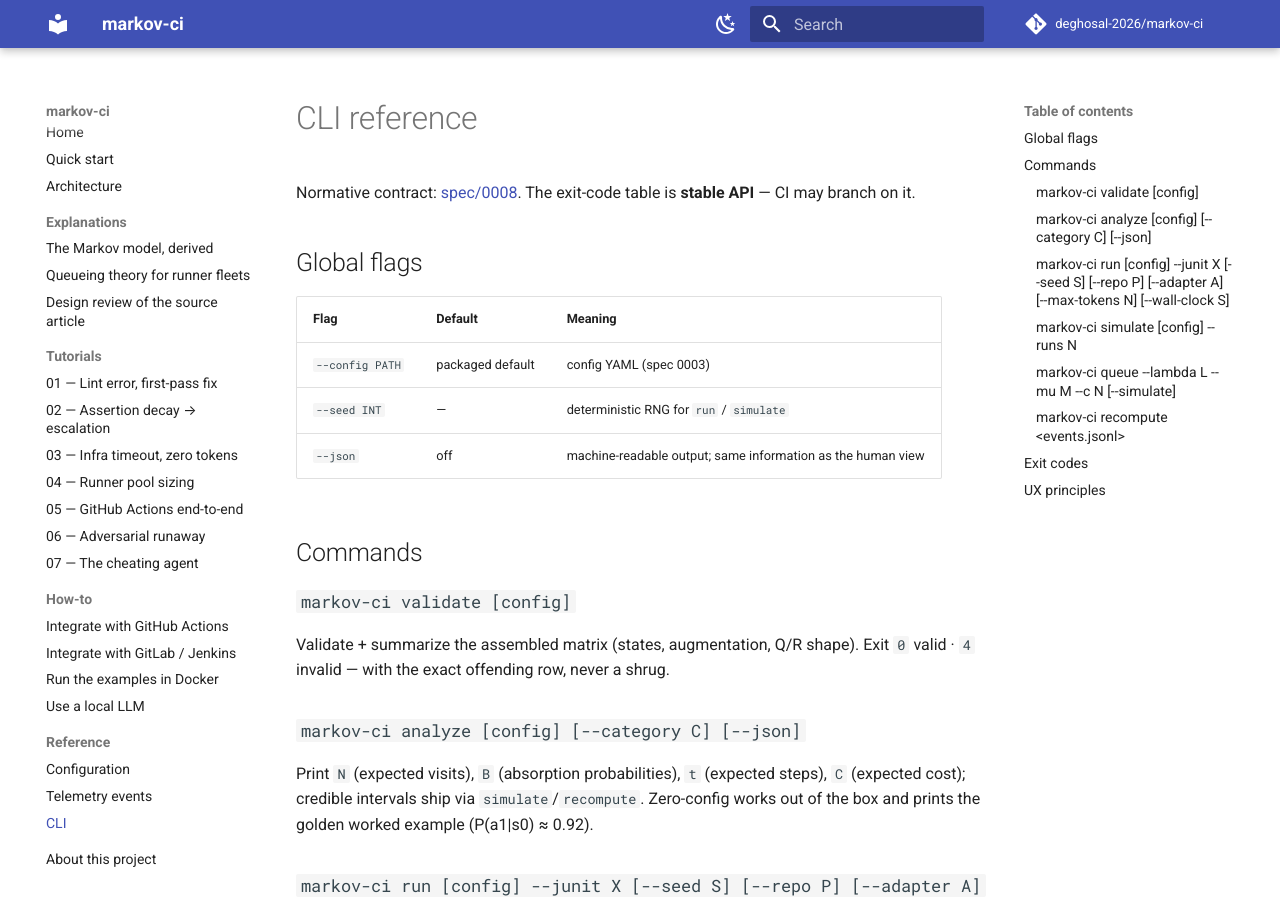
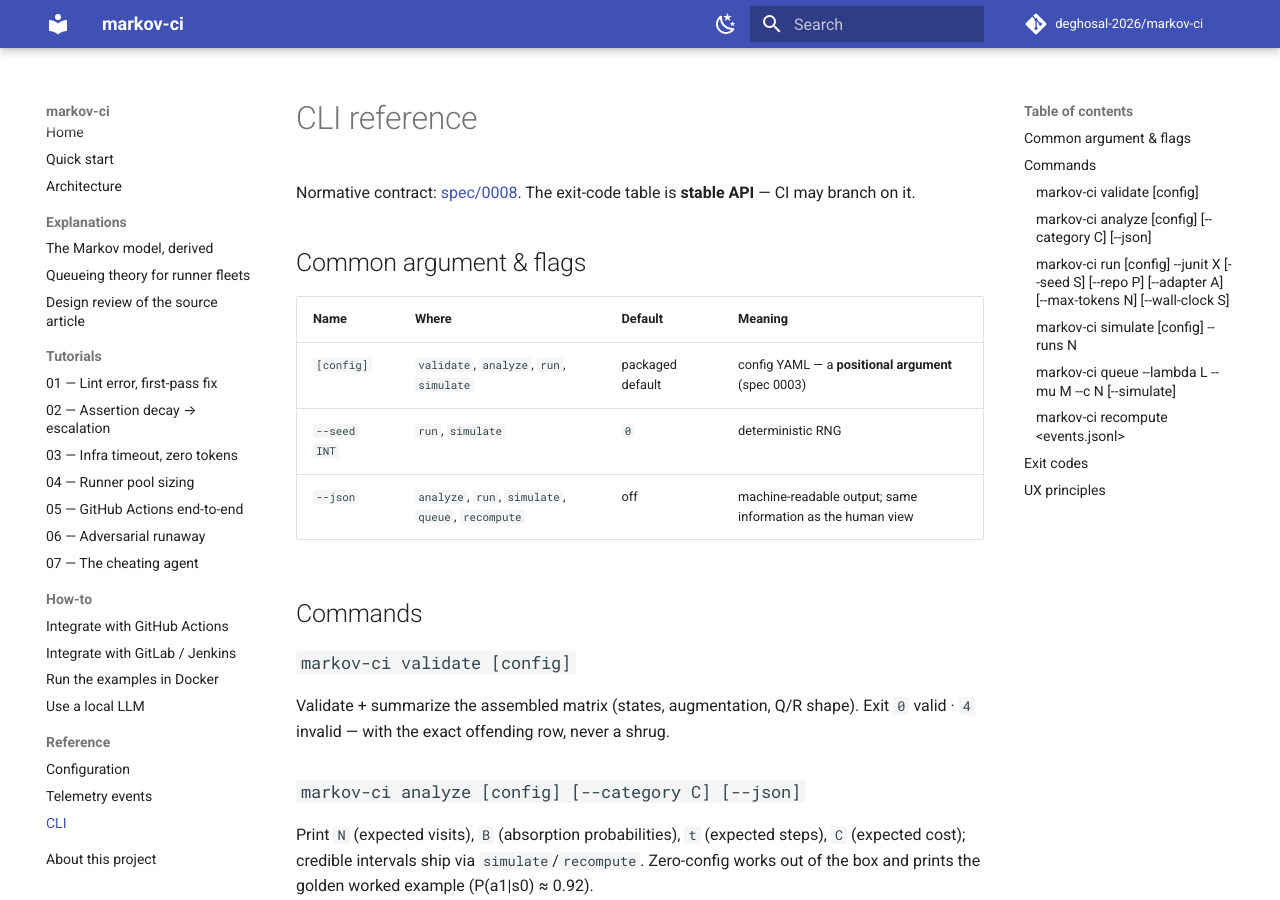
Before and after one commit to deghosal-2026/markov-ci, an MkDocs documentation site: the page built from docs/reference/cli.md, in a window 1280 px wide and 900 px high. Built offline with MkDocs 1.6.1 and Material for MkDocs 9.7.7, drawn with Linux system fonts in a browser that asks for light colours; comment, search, counter and statistics services are not loaded.

Commit message:
docs: config is a positional argument, not a --config flag; seed/json are per-command
cli.md + spec 0008 listed --config/--seed/--json as 'global flags' — the CLI takes
config positionally and defines seed (run/simulate) and json (all but validate)
per command. Docs now match the implementation.

```diff
--- a/docs/reference/cli.md
+++ b/docs/reference/cli.md
@@ -3,13 +3,13 @@
 Normative contract: [spec/0008](../spec/0008-cli-contract.md). The exit-code table is
 **stable API** — CI may branch on it.
 
-## Global flags
+## Common argument & flags
 
-| Flag | Default | Meaning |
-|---|---|---|
-| `--config PATH` | packaged default | config YAML (spec 0003) |
-| `--seed INT` | — | deterministic RNG for `run` / `simulate` |
-| `--json` | off | machine-readable output; same information as the human view |
+| Name | Where | Default | Meaning |
+|---|---|---|---|
+| `[config]` | `validate`, `analyze`, `run`, `simulate` | packaged default | config YAML — a **positional argument** (spec 0003) |
+| `--seed INT` | `run`, `simulate` | `0` | deterministic RNG |
+| `--json` | `analyze`, `run`, `simulate`, `queue`, `recompute` | off | machine-readable output; same information as the human view |
 
 ## Commands
 
```
Also changed, not shown: docs/spec/0008-cli-contract.md (+6 -4 lines).
